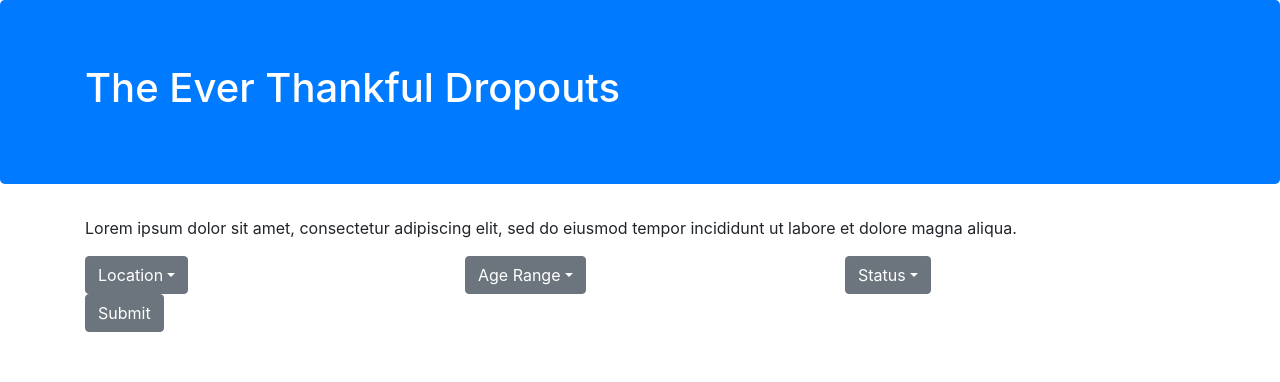
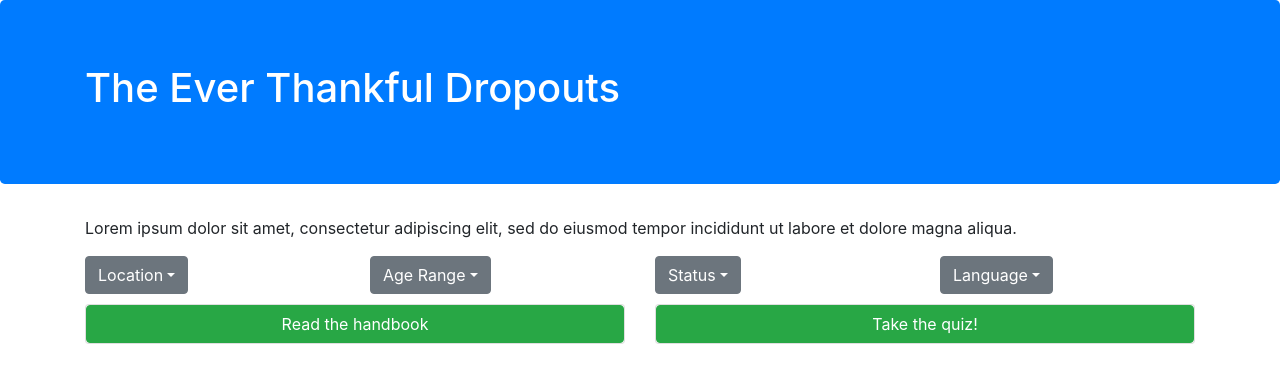
Before and after one commit to MaggieTsang/WinfoHackathon, a React (Create React App) app: page /#/homepage in a window 1280 px wide. Shown: the top 382 px of the page. Built offline with nearby package versions, Linux system fonts and the light colour scheme.

Commit message:
Move state up

```diff
--- a/src/App.css
+++ b/src/App.css
@@ -1,32 +1,3 @@
-.App {
-  text-align: center;
+.dropdowns {
+  margin-bottom: 10px;
 }
-
-.App-logo {
-  animation: App-logo-spin infinite 20s linear;
-  height: 40vmin;
-}
-
-.App-header {
-  background-color: #282c34;
-  min-height: 100vh;
-  display: flex;
-  flex-direction: column;
-  align-items: center;
-  justify-content: center;
-  font-size: calc(10px + 2vmin);
-  color: white;
-}
-
-.App-link {
-  color: #61dafb;
-}
-
-@keyframes App-logo-spin {
-  from {
-    transform: rotate(0deg);
-  }
-  to {
-    transform: rotate(360deg);
-  }
-}
--- a/src/Controls/DropdownSelection.js
+++ b/src/Controls/DropdownSelection.js
@@ -7,7 +7,7 @@ export default class DropdownSelection extends Component {
 
     this.toggle = this.toggle.bind(this);
     this.state = {
-      dropdownOpen: false
+      dropdownOpen: false,
     };
   }
 
@@ -17,15 +17,19 @@ export default class DropdownSelection extends Component {
     });
   }
 
+  handleDropdownData = (event) => {
+    this.props.handleDropdownData(this.props.index, event.target.innerHTML);
+  }
+
   render() {
     let items = this.props.items.map((item) => {
-      return <DropdownItem key={item}>{item}</DropdownItem>
+      return <DropdownItem onClick={this.handleDropdownData} key={item}>{item}</DropdownItem>
     });
     return (
       <Dropdown isOpen={this.state.dropdownOpen} toggle={this.toggle}>
-        <DropdownToggle caret>
+        <DropdownToggle color='secondary' caret>
           {this.props.title}
-      </DropdownToggle>
+        </DropdownToggle>
         <DropdownMenu>
           {items}
         </DropdownMenu>
--- a/src/Views/Homepage.js
+++ b/src/Views/Homepage.js
@@ -1,11 +1,26 @@
 import React, { Component } from "react";
-import { FormGroup, Label, Button, Input, Jumbotron, Container, Row, Col } from 'reactstrap';
+import { Button, Card, CardTitle, CardText, Jumbotron, Container, Row, Col } from 'reactstrap';
 
 import DropdownSelection from '../Controls/DropdownSelection'
 
+export default class Homepage extends Component {
+  constructor(props) {
+    super(props);
 
+    this.state = {
+      data: ['Location', 'Age Range', 'Status', 'Language']
+    };
+  }
 
-export default class Homepage extends Component {
+  handleDropdownData = (index, value) => {
+    let newData = this.state.data.slice();
+    newData[index] = value;
+    this.setState({data: newData});
+  }
+
+  showHandbook = () => {
+    console.log(this.state);
+  }
 
   render() {
     return (
@@ -23,15 +38,20 @@ export default class Homepage extends Component {
           </div>
 
           <Container>
-            <Row>
-              <Col sm="4">
-                <DropdownSelection title='Location' items={['Washington']} />
+            <Row className='dropdowns'>
+              <Col sm="3">
+                <DropdownSelection title={this.state.data[0]} items={['Washington']} handleDropdownData={this.handleDropdownData} index={0}/>
               </Col>
-              <Col sm="4">
-                <DropdownSelection title='Age Range' items={['0 - 14', '15 - 18', '18 - 21', '21+']} />
+              <Col sm="3">
+                <DropdownSelection title={this.state.data[1]} items={['0 - 14', '15 - 18', '18 - 21', '21+']} handleDropdownData={this.handleDropdownData} index={1} />
               </Col>
-              <Col sm="4">
-                <DropdownSelection title='Status' items={['US Citizen', 'Visa', 'Green Card']} />
+              <Col sm="3">
+                <DropdownSelection title={this.state.data[2]} items={['US Citizen', 'Visa', 'Green Card']}  handleDropdownData={this.handleDropdownData} index={2}/>
+
+              </Col>
+              <Col sm="3">
+                <DropdownSelection title={this.state.data[3]} items={['English', 'Vietnamese', 'Spanish', 'Arabic', 'Somali', 'Chinese']}  handleDropdownData={this.handleDropdownData} index={3}/>
+
               </Col>
             </Row>
 
@@ -45,9 +65,20 @@ export default class Homepage extends Component {
               </FormGroup> */}
 
 
-            <Button>Submit</Button>
+            <Row>
+              <Col sm="6">
+                <Card >
+                  <Button onClick={this.showHandbook} color='success'>Read the handbook</Button>
+                </Card>
+              </Col>
+              <Col sm="6">
+                <Card >
+                  <Button color='success'>Take the quiz!</Button>
+                </Card>
+              </Col>
+            </Row>
+          </Container>
 
-          </Container>
 
         </main>
       </div>
```
Also changed, not shown: src/Views/Handbook.js (added, +10 -0 lines).
